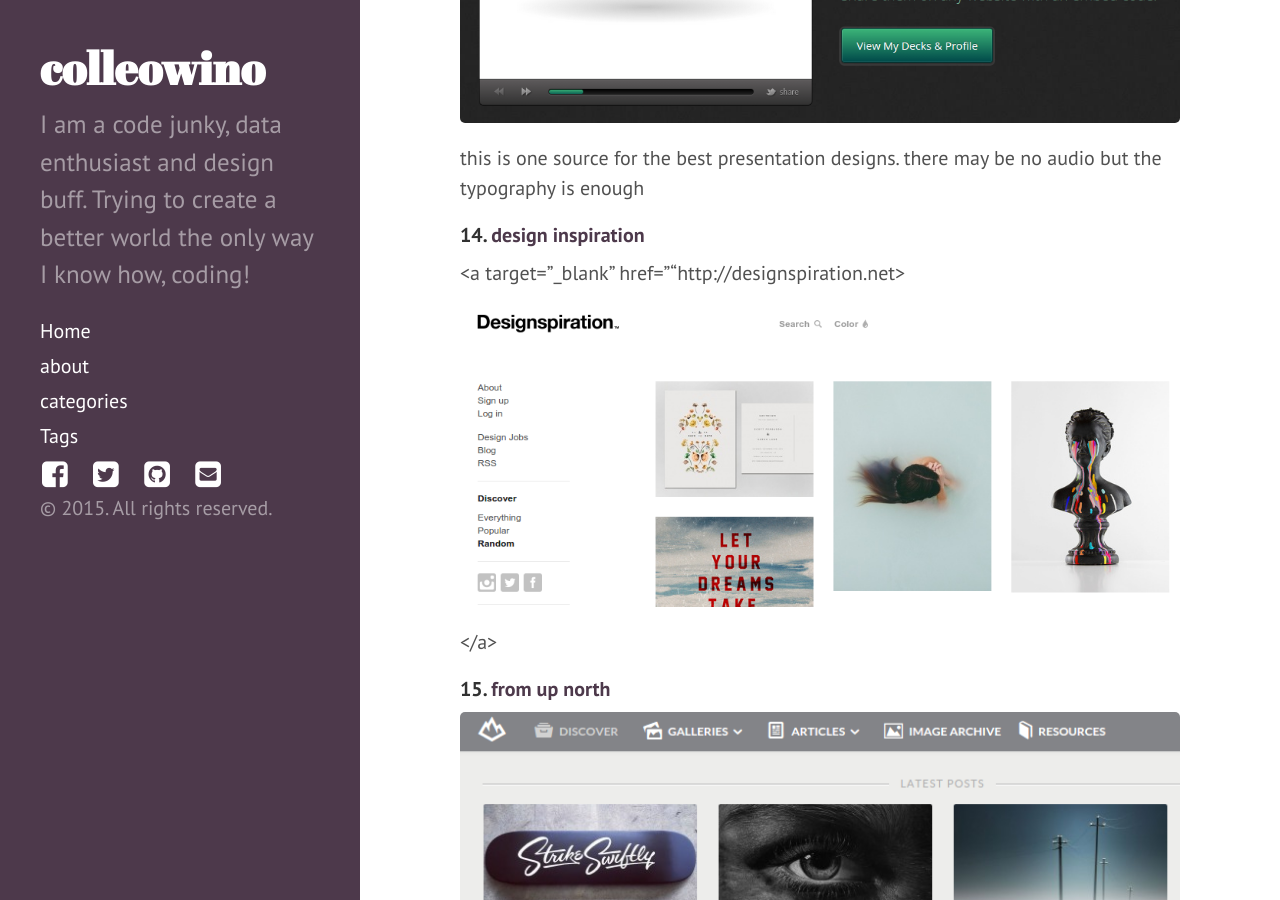
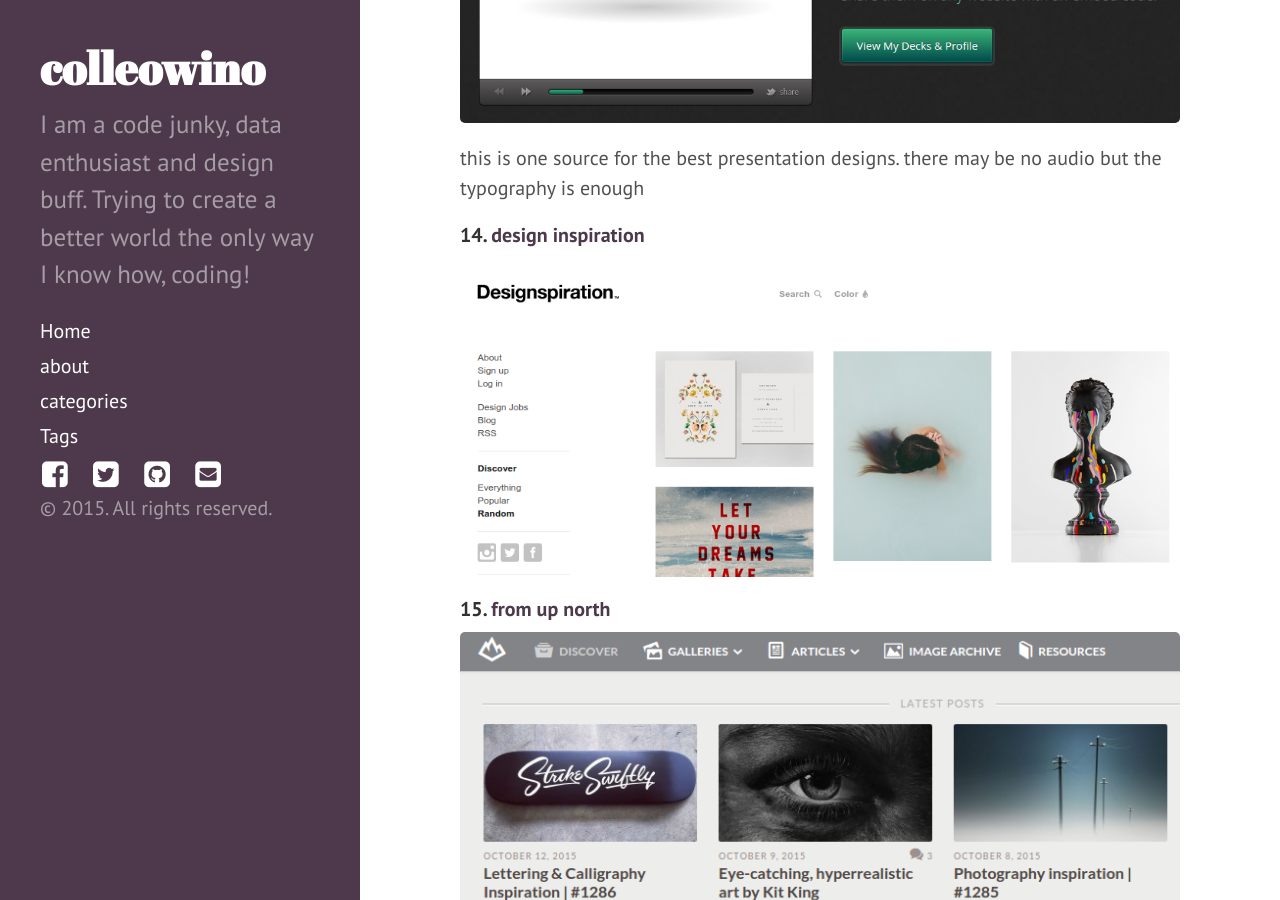
Before and after one commit to colleowino/colleowino.github.io, a Jekyll site: the page built from _posts/2015-10-07-web-and-mobile-inspiration.md, in a window 1280 px wide and 900 px high, scrolled down 6904 px. Built offline with Jekyll 4.4.1, drawn with Linux system fonts in a browser that asks for light colours; nearby versions of some CDN libraries; comment, search, counter and statistics services are not loaded; part of the change alters nothing that is shown.

```diff
--- a/_posts/2015-10-07-web-and-mobile-inspiration.md
+++ b/_posts/2015-10-07-web-and-mobile-inspiration.md
@@ -83,12 +83,14 @@ I also recommend you subscribe to this newsletter to get the latest updates from
 	this is one source for the best presentation designs. there may be no audio but the typography is enough
 
 #### 14. [design inspiration](http://designspiration.net){:target='_blank'}
-<a target="_blank" href=""http://designspiration.net>
+<a target="_blank" href="http://designspiration.net">
 ![design inspiration](/img/design-inspiration.png)
 </a>
 
 #### 15. [from up north](http://fromupnorth.com){:target='_blank'}
+<a target="_blank" href="http://fromupnorth.com">
 ![from up north](/img/upnorth.png)
+</a>
 
 #### 16. [dribbble](https://dribbble.com/){:target='_blank'}
 ![dribbble](/img/dribbble.png)
```
